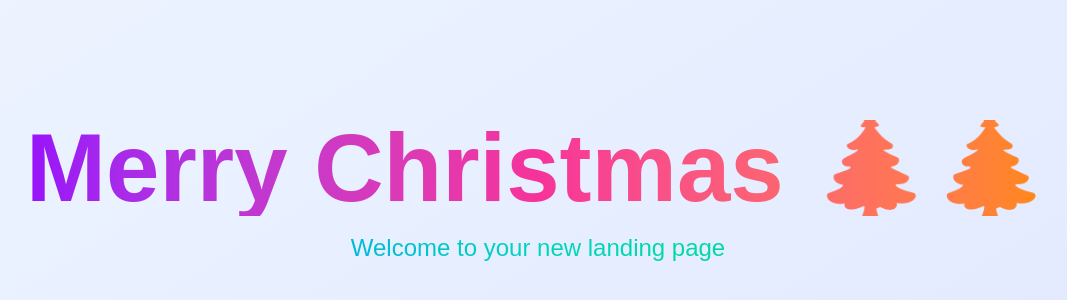
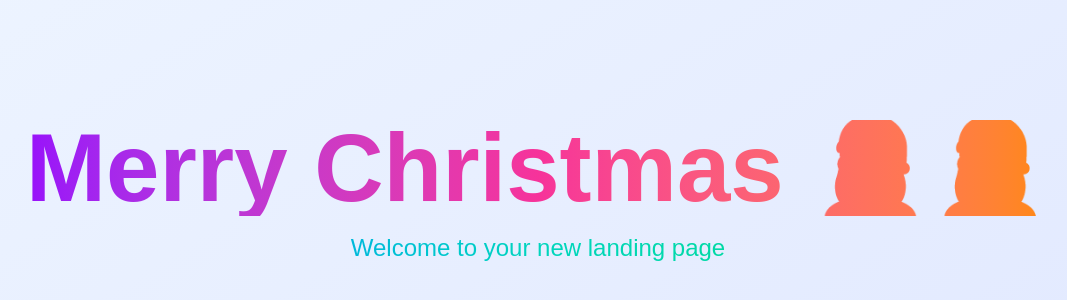
Before and after one commit to ns-test-org/ai-conflicts-resolve-testing-02, a Next.js app in the folder packages/ai-conflicts-resolve-testing-02/: page / in a window 1280 px wide. Shown: the part 208-508 px from the top of the page, without its empty margins (102-1169 px from the left). Built offline with nearby package versions, Linux system fonts and the light colour scheme.

Commit message:
AI chat session: Updated code and files

```diff
--- a/packages/ai-conflicts-resolve-testing-02/src/app/page.tsx
+++ b/packages/ai-conflicts-resolve-testing-02/src/app/page.tsx
@@ -3,7 +3,7 @@ export default function Landing() {
     <div className="min-h-screen w-full flex items-center justify-center bg-gradient-to-br from-blue-50 to-indigo-100">
       <div className="text-center px-6">
         <h1 className="text-6xl md:text-8xl font-bold mb-4 bg-gradient-to-r from-purple-600 via-pink-500 to-orange-400 bg-clip-text text-transparent">
-          Merry Christmas 🎄🎄
+          Merry Christmas 🎅🎅
         </h1>
         <p className="text-xl md:text-2xl bg-gradient-to-r from-blue-500 via-teal-400 to-green-400 bg-clip-text text-transparent">
           Welcome to your new landing page
```
